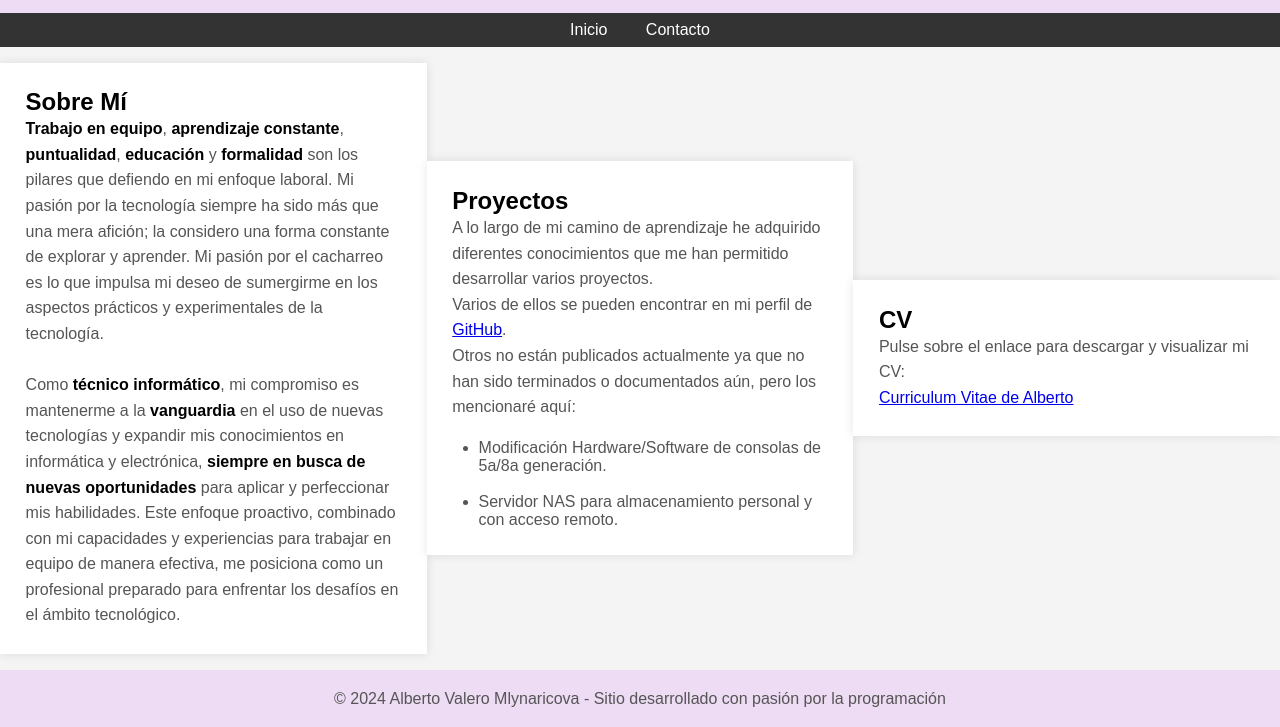
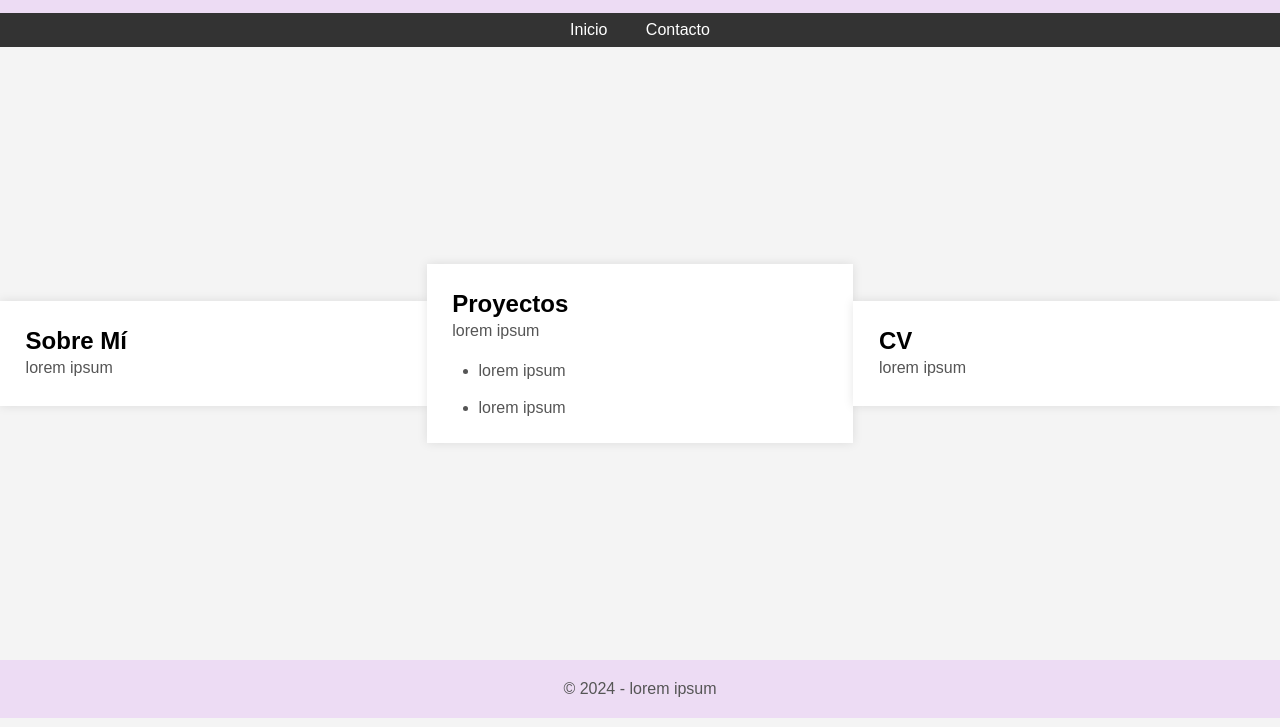
Before and after one commit to treius/docker-compose-www, a plain HTML site: page www/aboutme.html in a window 1280 px wide. Shown: the part 82-809 px from the top of the page. Drawn offline with Linux system fonts and the light colour scheme.

Commit message:
Update aboutme.html

```diff
--- a/www/aboutme.html
+++ b/www/aboutme.html
@@ -32,34 +32,21 @@
             <section>
                 <h2 id="about-title">Sobre Mí</h2>
                 <p id="about-text">
-                    <b>Trabajo en equipo</b>, <b>aprendizaje constante</b>, <b>puntualidad</b>, <b>educación</b> y <b>formalidad</b> son los pilares que
-                    defiendo en mi enfoque laboral. Mi pasión por la tecnología siempre ha sido más que una mera
-                    afición; la considero una forma constante de explorar y aprender. Mi pasión por el cacharreo es lo que impulsa
-                    mi deseo de sumergirme en los aspectos prácticos y experimentales de la tecnología.
-                    <br><br>
-                    Como <b>técnico informático</b>, mi compromiso es mantenerme a la <b>vanguardia</b> en el uso de nuevas
-                    tecnologías y expandir mis conocimientos en informática y electrónica, <b>siempre en busca de nuevas
-                    oportunidades</b> para aplicar y perfeccionar mis habilidades. Este enfoque proactivo, combinado con mi
-                    capacidades y experiencias para trabajar en equipo de manera efectiva, me posiciona como un
-                    profesional preparado para enfrentar los desafíos en el ámbito tecnológico.
+                    lorem ipsum
                 </p>
             </section>
 
             <section>
                 <h2 id="projects-title">Proyectos</h2>
                 <p id="projects-text">
-                    A lo largo de mi camino de aprendizaje he adquirido diferentes conocimientos que me han permitido desarrollar varios proyectos.
-                    <br>
-                    Varios de ellos se pueden encontrar en mi perfil de <a href="https://github.com/treius?tab=repositories">GitHub</a>.
-                    <br>
-                    Otros no están publicados actualmente ya que no han sido terminados o documentados aún, pero los mencionaré aquí:
+                    lorem ipsum
                 </p>
                 <ul id="projects-list">
                     <li>
-                        Modificación Hardware/Software de consolas de 5a/8a generación.
+                        lorem ipsum
                     </li>
                     <li>
-                        Servidor NAS para almacenamiento personal y con acceso remoto.
+                        lorem ipsum
                     </li>
                 </ul>
             </section>
@@ -67,13 +54,12 @@
             <section>
                 <h2 id="cv-title">CV</h2>
                 <p id="cv-text">
-                    Pulse sobre el enlace para descargar y visualizar mi CV: <br>
-                    <a href="info_personal/CV-2024-TEMP.pdf" target="_blank">Curriculum Vitae de Alberto</a>
+                    lorem ipsum
                 </p>
             </section>
         </main>
         <footer>
-            <p id="copyright">&copy; 2024 Alberto Valero Mlynaricova - Sitio desarrollado con pasión por la programación</p>
+            <p id="copyright">&copy; 2024 - lorem ipsum </p>
         </footer>
     </div>
 </body>
```
